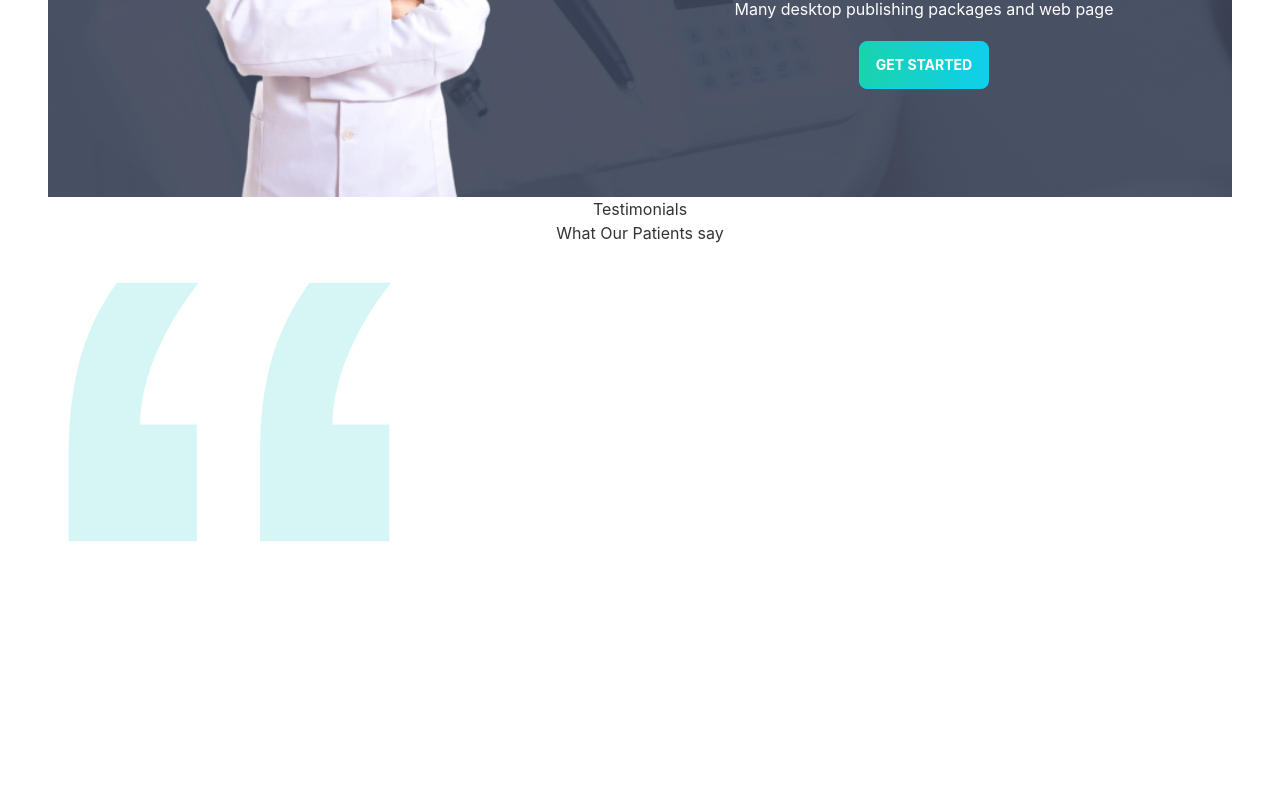
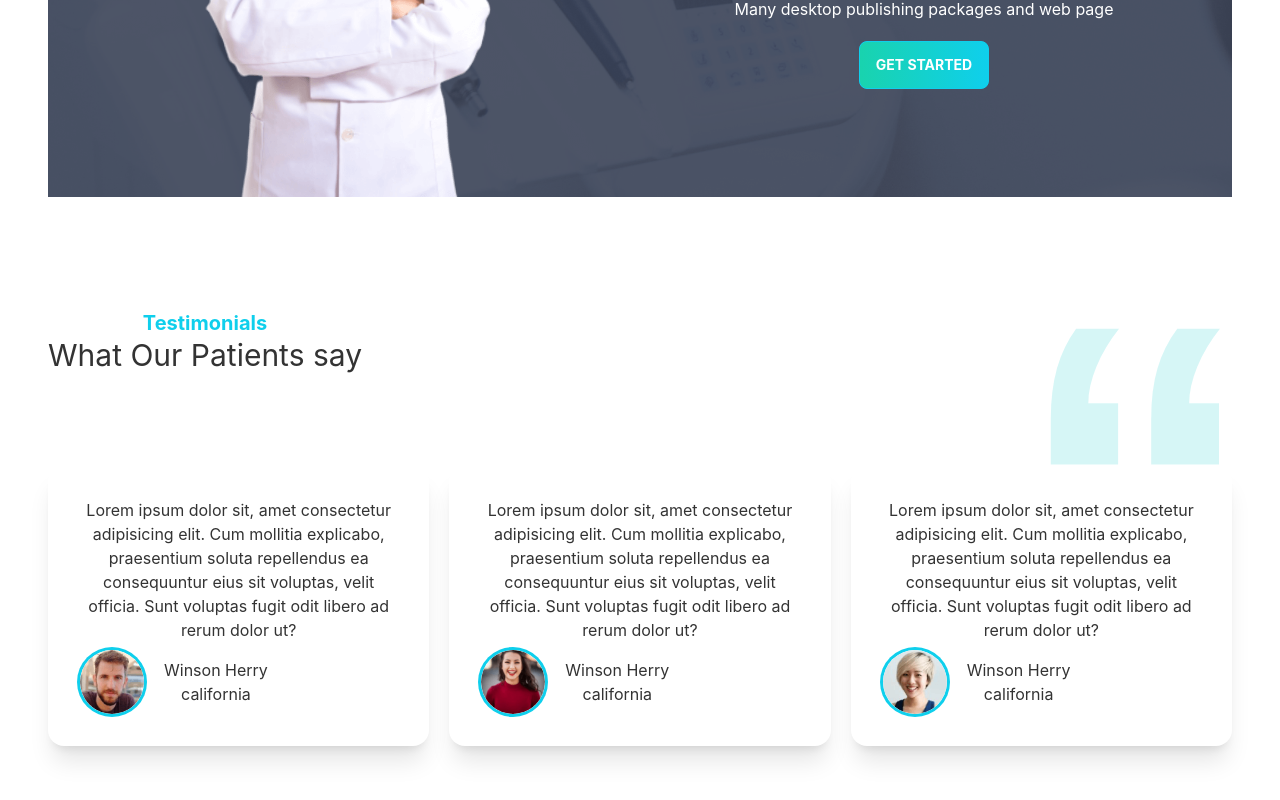
Before and after one commit to sharifulislm/Doctors-portal-client, a React (Create React App) app: page / in a window 1280 px wide. Shown: the part 2682-3482 px from the top of the page. Before the commit the page ends 3226 px from the top, so only its background shows below. Built offline with nearby package versions, Linux system fonts and the light colour scheme.

Commit message:
added something new

```diff
--- /dev/null
+++ b/src/Pages/Home/Review.js
@@ -0,0 +1,26 @@
+import React from 'react';
+
+const Review = ({review}) => {
+    return (
+        <div class="card lg:max-w-lg bg-base-100 shadow-xl">
+  <div class="card-body">
+
+    <p>Lorem ipsum dolor sit, amet consectetur adipisicing elit. Cum mollitia explicabo, praesentium soluta repellendus ea consequuntur eius sit voluptas, velit officia. Sunt voluptas fugit odit libero ad rerum dolor ut?</p>
+    <div className='flex items-center' >
+    <div class="avatar">
+  <div class="w-16 rounded-full ring ring-primary ring-offset-base-100 mr-5">
+    <img src={review.img} alt="profile"/>
+  </div>
+</div>
+<div>
+    <h4> {review.name}</h4>
+    <p>{review.location}</p>
+</div>
+
+    </div>
+  </div>
+</div>
+    );
+};
+
+export default Review;
--- a/src/Pages/Home/Testimonials.js
+++ b/src/Pages/Home/Testimonials.js
@@ -1,20 +1,61 @@
 import React from 'react';
 import quote from '../../assets/icons/quote.svg';
+import peoplel from '../../assets/images/people1.png';
+import peoplel2 from '../../assets/images/people2.png';
+import peoplel3 from '../../assets/images/people3.png';
+import Review from './Review';
+const Testimonials = () => {
 
-const Testimonials = () => {
+     const reviews = [
+         {
+             _id: 1,
+             name: 'Winson Herry',
+             review: '',
+             location: 'california',
+             img: peoplel
+         },
+         {
+             _id: 2,
+             name: 'Winson Herry',
+             review: '',
+             location: 'california',
+             img: peoplel2
+         },
+         {
+             _id: 3,
+             name: 'Winson Herry',
+             review: '',
+             location: 'california',
+             img: peoplel3
+         }
+     ]
+
+
+
     return (
-        <section>
-            <div>
-          <h4>Testimonials</h4>
-          <h2>What Our Patients say</h2>
+        <section className='my-28'>
+            <div className='flex justify-between'>
+           <div>
+           <h4 className='text-xl text-primary font-bold'>Testimonials</h4>
+          <h2 className='text-3xl '>What Our Patients say</h2>
+           </div>
+          <div>
+          <img className='w-24 lg:w-48' src={quote} alt="" />
+            </div>
 
             </div>
 
-            <div>
-  <img src={quote} alt="" />
+
+
+            <div className='grid grid-cols-1 md:grid-cols-2 lg:grid-cols-3 gap-5'>
+                {
+                    reviews.map(review => <Review
+                    key={review._id}
+                    review={review}
+                    > </Review>)
+                }
+
             </div>
-
-            <div></div>
 
         </section>
     );
```
